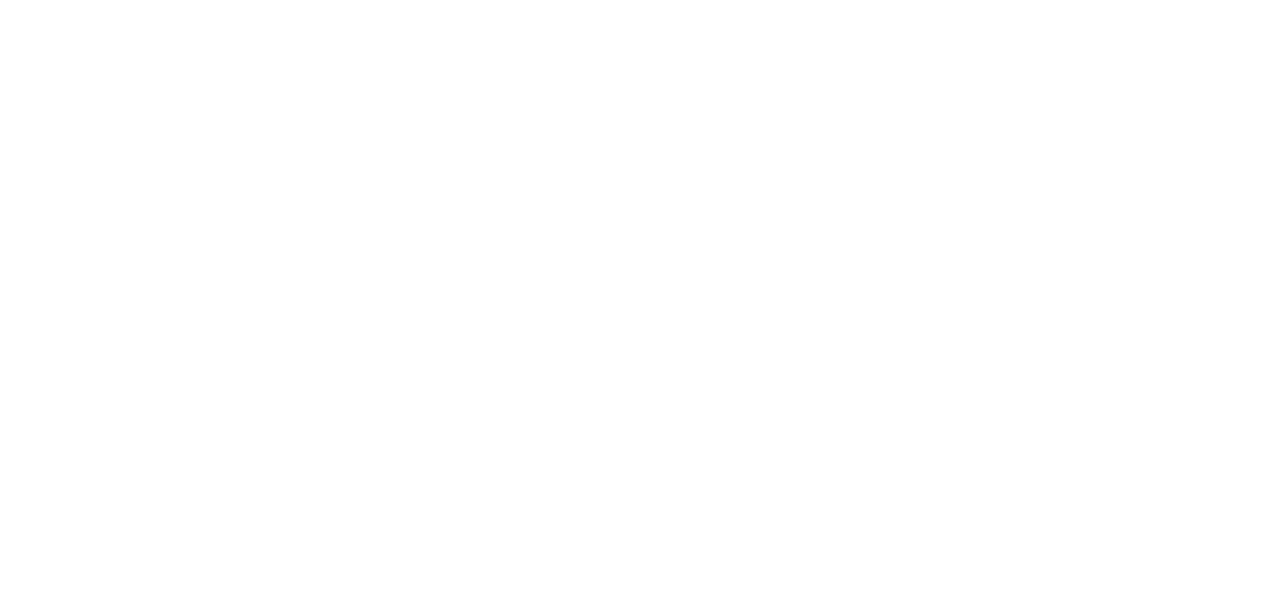
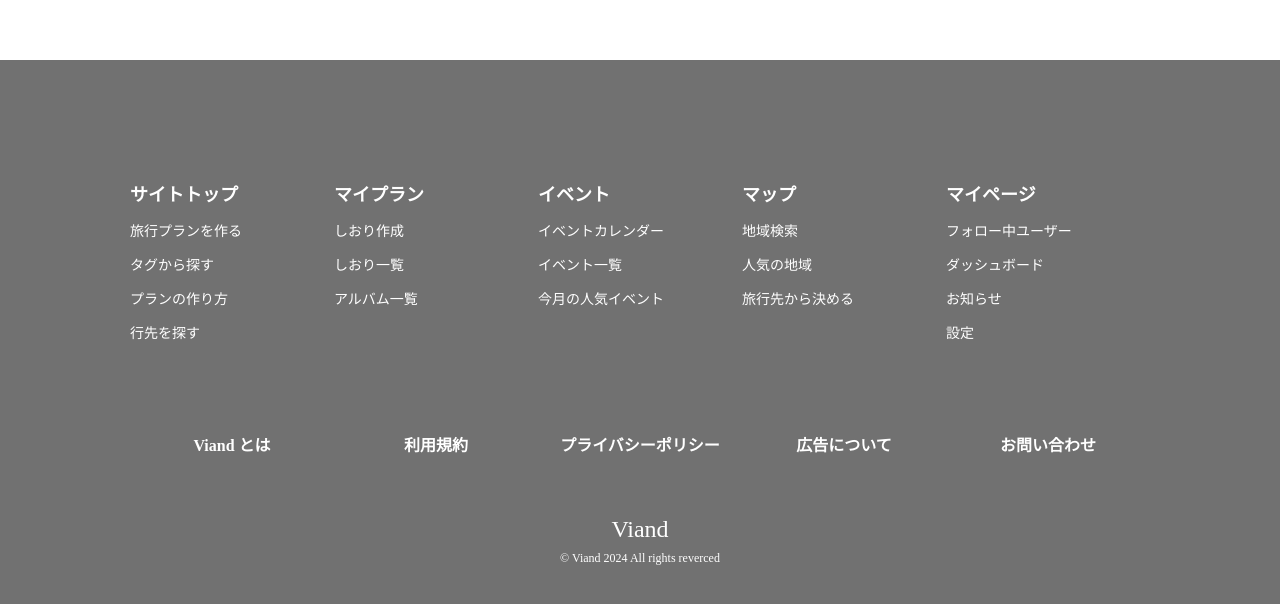
Before and after one commit to kimori-chick/via-service-platform-frontend, a React (Vite) app: page / in a window 1280 px wide. Shown: the part 880-1484 px from the top of the page. Before the commit the page ends 800 px from the top, so only its background shows below. Built offline with nearby package versions, Linux system fonts and the light colour scheme.

Commit message:
add: グローバルフッターコンポーネントを追加

```diff
--- /dev/null
+++ b/src/components/common/Footer/Footer.tsx
@@ -0,0 +1,107 @@
+import styles from '../../../styles/Footer.module.css';
+
+export const Footer = () => {
+  return (
+    <footer className={styles.footer}>
+      <nav className={styles.footer_siteMap}>
+        <ul className={styles.footer_siteMap_navItem}>
+          <li>
+            <a href="#">サイトトップ</a>
+          </li>
+          <li>
+            <a href="#">旅行プランを作る</a>
+          </li>
+          <li>
+            <a href="#">タグから探す</a>
+          </li>
+          <li>
+            <a href="#">プランの作り方</a>
+          </li>
+          <li>
+            <a href="#">行先を探す</a>
+          </li>
+        </ul>
+        <ul className={styles.footer_siteMap_navItem}>
+          <li>
+            <a href="#">マイプラン</a>
+          </li>
+          <li>
+            <a href="#">しおり作成</a>
+          </li>
+          <li>
+            <a href="#">しおり一覧</a>
+          </li>
+          <li>
+            <a href="#">アルバム一覧</a>
+          </li>
+        </ul>
+        <ul className={styles.footer_siteMap_navItem}>
+          <li>
+            <a href="#">イベント</a>
+          </li>
+          <li>
+            <a href="#">イベントカレンダー</a>
+          </li>
+          <li>
+            <a href="#">イベント一覧</a>
+          </li>
+          <li>
+            <a href="#">今月の人気イベント</a>
+          </li>
+        </ul>
+        <ul className={styles.footer_siteMap_navItem}>
+          <li>
+            <a href="#">マップ</a>
+          </li>
+          <li>
+            <a href="#">地域検索</a>
+          </li>
+          <li>
+            <a href="#">人気の地域</a>
+          </li>
+          <li>
+            <a href="#">旅行先から決める</a>
+          </li>
+        </ul>
+        <ul className={styles.footer_siteMap_navItem}>
+          <li>
+            <a href="#">マイページ</a>
+          </li>
+          <li>
+            <a href="#">フォロー中ユーザー</a>
+          </li>
+          <li>
+            <a href="#">ダッシュボード</a>
+          </li>
+          <li>
+            <a href="#">お知らせ</a>
+          </li>
+          <li>
+            <a href="#">設定</a>
+          </li>
+        </ul>
+      </nav>
+      <ul className={styles.footer_about}>
+        <li>
+          <a href="#">Viand とは</a>
+        </li>
+        <li>
+          <a href="#">利用規約</a>
+        </li>
+        <li>
+          <a href="#">プライバシーポリシー</a>
+        </li>
+        <li>
+          <a href="#">広告について</a>
+        </li>
+        <li>
+          <a href="#">お問い合わせ</a>
+        </li>
+      </ul>
+      <div className={styles.footer_bottom}>
+        <p className={styles.footer_serviceName}>Viand</p>
+        <p className={styles.footer_copyRight}>© Viand 2024 All rights reverced</p>
+      </div>
+    </footer>
+  );
+};
--- /dev/null
+++ b/src/components/common/Footer/index.ts
@@ -0,0 +1 @@
+export * from './Footer';
--- a/src/pages/singlePages/Home.tsx
+++ b/src/pages/singlePages/Home.tsx
@@ -1,3 +1,4 @@
+import { Footer } from '../../components/common/Footer';
 import { Header } from '../../components/common/Header';
 import BaseLayout from '../../components/layouts/BaseLayout';
 
@@ -6,6 +7,7 @@ const Home = () => {
     <BaseLayout title="ホーム | My App" description="これはホームページの説明です。">
       <Header />
       <h1>ホーム</h1>
+      <Footer />
     </BaseLayout>
   );
 };
--- /dev/null
+++ b/src/styles/Footer.module.css
@@ -0,0 +1,72 @@
+.footer {
+  width: 100%;
+  background-color: #717171;
+  color: #FFF;
+  padding: 120px 0 40px;
+  display: flex;
+  flex-direction: column;
+  align-items: center;
+}
+
+.footer_siteMap {
+  max-width: 1020px;
+  width: calc(100% - 220px);
+  margin: 0 0 90px;
+  display: flex;
+}
+
+.footer_siteMap_navItem {
+  display: flex;
+  flex-direction: column;
+  gap: 14px;
+  width: calc(100% / 5);
+}
+
+.footer_siteMap_navItem a {
+  width: 100%;
+  font-size: 14px;
+  text-decoration: none;
+  color: #FFF;
+  cursor: pointer;
+}
+
+.footer_siteMap_navItem li:first-child a {
+  font-size: 18px;
+  font-weight: 800;
+}
+
+.footer_about {
+  width: 1020px;
+  display: flex;
+  margin: 0 0 60px;
+}
+
+.footer_about li {
+  width: calc(100% / 5);
+}
+
+.footer_about li a {
+  width: 100%;
+  display: flex;
+  align-items: center;
+  justify-content: center;
+  text-decoration: none;
+  color: #FFF;
+  font-weight: 600;
+}
+
+.footer_bottom {
+  width: 100%;
+  display: flex;
+  flex-direction: column;
+  align-items: center;
+  gap: 8px;
+}
+
+.footer_serviceName {
+  font-size: 24px;
+}
+
+.footer_copyRight {
+  font-size: 12px;
+}
--- a/src/styles/Header.module.css
+++ b/src/styles/Header.module.css
@@ -153,7 +153,6 @@
   text-decoration: none;
   color: #ca8242;
   font-weight: 600;
-  cursor: pointer;
 }
 
 .header_nav_item.is_selected a {
--- a/src/styles/global.css
+++ b/src/styles/global.css
@@ -2,7 +2,7 @@ body {
   margin: 0;
 }
 
-h1, h2, h3 {
+p, h1, h2, h3 {
   margin: 0;
 }
 
@@ -19,6 +19,10 @@ li {
   list-style: none;
 }
 
-button {
+button, a {
   cursor: pointer;
 }
+
+h1 {
+  min-height: 100vh;
+}
```
